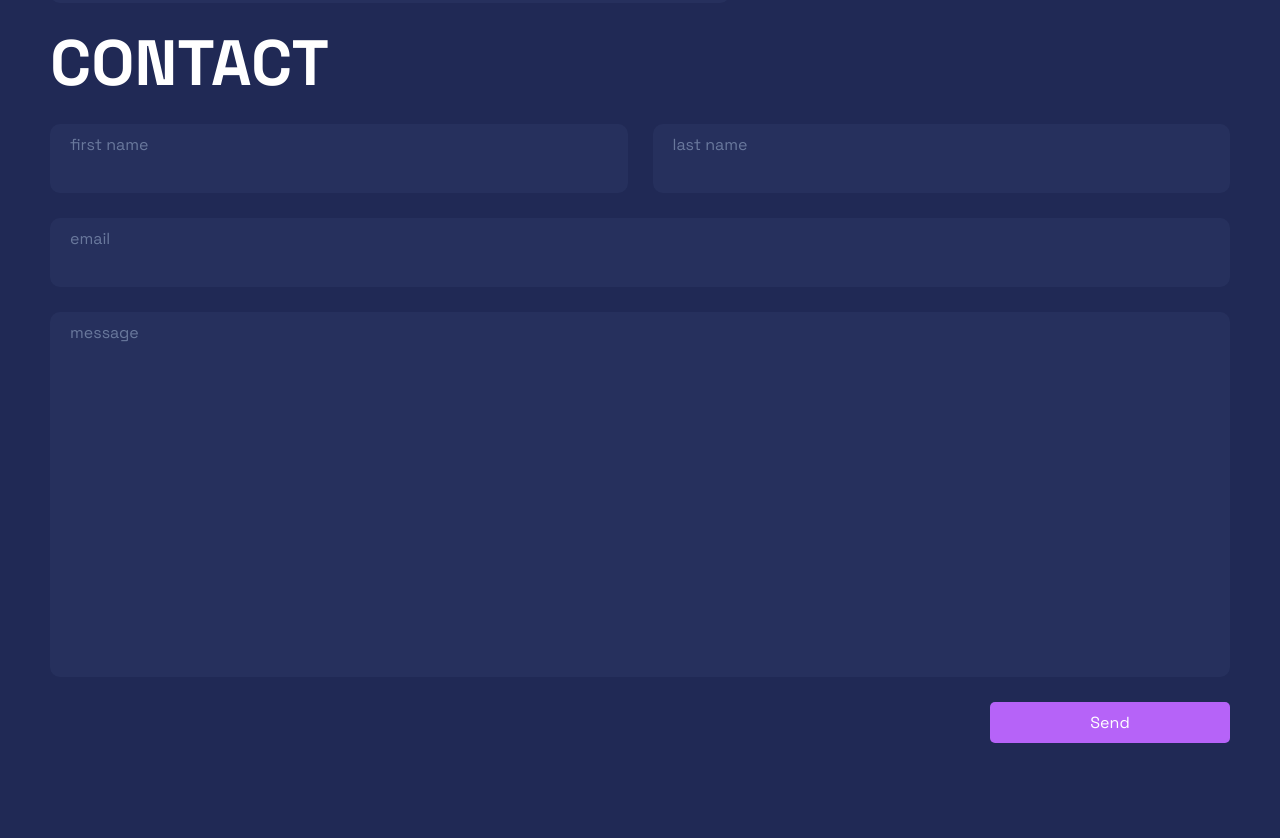
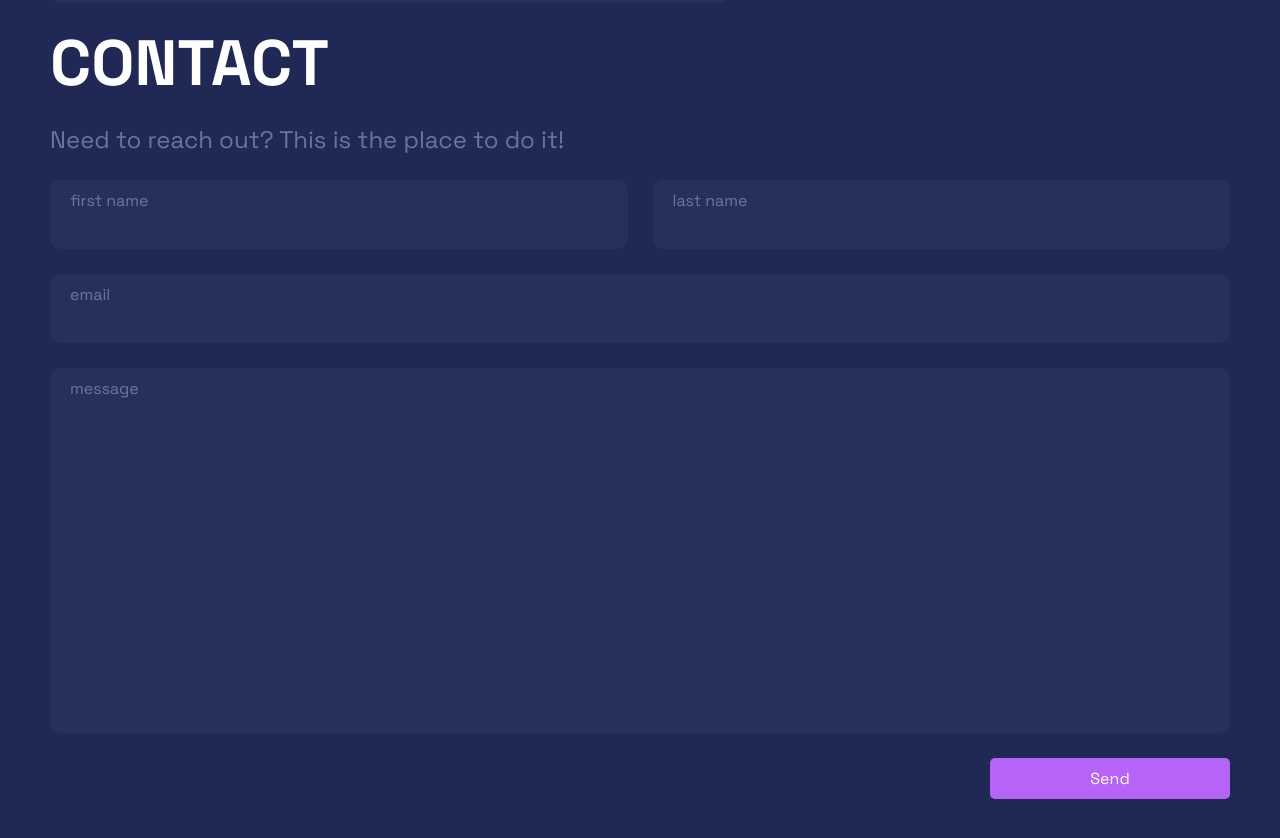
Before and after one commit to brentnishioka/Portfolio, an Astro site: page / in a window 1280 px wide. Shown: the part 3280-4118 px from the top of the page. Built offline with nearby package versions, Linux system fonts and the light colour scheme; Astro itself is replaced by a stand-in of ours.

Commit message:
added desc to contact section

```diff
--- a/src/components/contact/ContactSection.astro
+++ b/src/components/contact/ContactSection.astro
@@ -6,6 +6,7 @@ import ContactTextArea from "./ContactTextArea.astro";
 
 <section id="contact">
   <SectionHeader title="CONTACT" headline="HOW CAN I REACH YOU?" />
+  <p>Need to reach out? This is the place to do it!</p>
   <form action="submit">
     <div class="first-last-name">
       <ContactField fieldName="first name" fieldType="text" />
@@ -30,8 +31,11 @@ import ContactTextArea from "./ContactTextArea.astro";
     width: 100%;
     gap: 25px;
   }
-  /* button {
-  } */
+  p {
+    font-size: 24px;
+    font-weight: 400;
+    color: var(--secondary-text);
+  }
   .form-footer {
     display: flex;
     justify-content: end;
```
